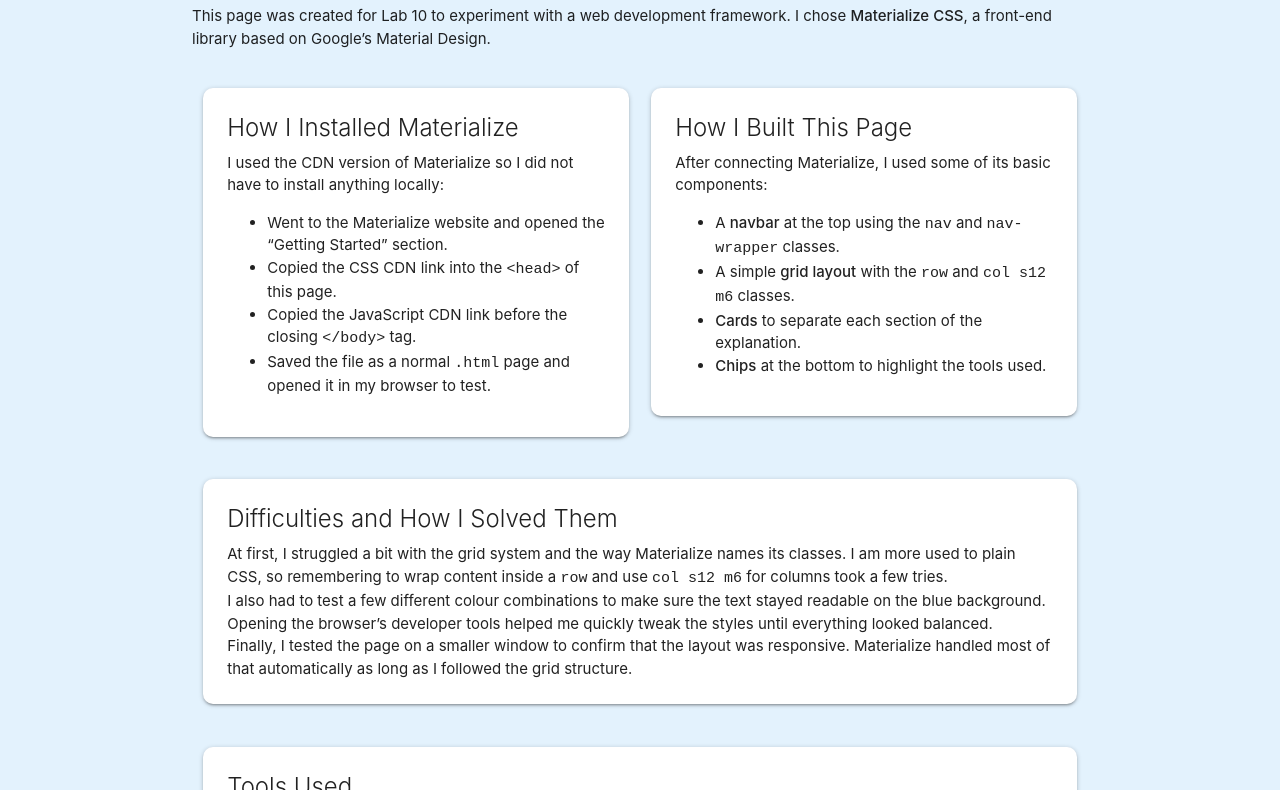
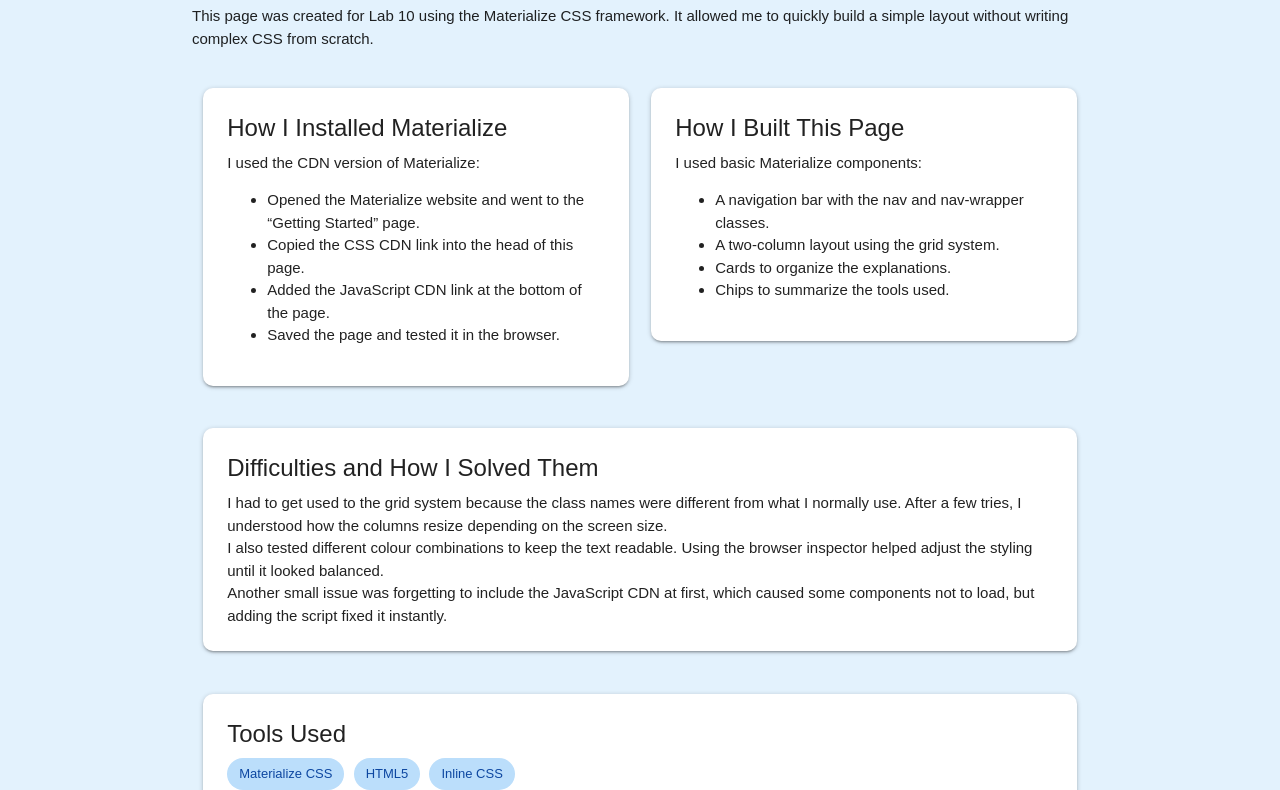
Before and after one commit to shade-zay/lab10-530, a plain HTML site: page index.html in a window 1280 px wide. Shown: the part 164-954 px from the top of the page. Drawn offline with nearby package versions, Linux system fonts and the light colour scheme.

Commit message:
Update index.html

```diff
--- a/index.html
+++ b/index.html
@@ -4,15 +4,12 @@
   <meta charset="UTF-8">
   <title>Lab 10 – Framework Demo (Materialize)</title>
   <meta name="viewport" content="width=device-width, initial-scale=1.0">
-
-  <link
-    rel="stylesheet"
-    href="https://cdnjs.cloudflare.com/ajax/libs/materialize/1.0.0/css/materialize.min.css"
-  >
+  <link rel="stylesheet" href="https://cdnjs.cloudflare.com/ajax/libs/materialize/1.0.0/css/materialize.min.css">
 
   <style>
     body {
       background: #e3f2fd;
+      font-family: Arial, sans-serif;
     }
     nav {
       box-shadow: none;
@@ -37,7 +34,7 @@
 
   <nav class="blue darken-3">
     <div class="nav-wrapper container">
-      <a href="#!" class="brand-logo">Lab 10 – My experience with Materialize CSS</a>
+      <a href="#!" class="brand-logo">Lab 10 – Framework Page</a>
     </div>
   </nav>
 
@@ -45,49 +42,42 @@
     <div class="section">
       <h4 class="page-title">Materialize CSS Framework Page</h4>
       <p>
-        This page was created for Lab 10 to experiment with a web development framework.
-        I chose <strong>Materialize CSS</strong>, a front-end library based on Google’s Material Design.
+        This page was created for Lab 10 using the Materialize CSS framework. It allowed me to quickly build a simple layout
+        without writing complex CSS from scratch.
       </p>
     </div>
 
     <div class="row">
-
       <div class="col s12 m6">
         <div class="card white">
           <div class="card-content">
             <span class="card-title">How I Installed Materialize</span>
-            <p>
-              I used the CDN version of Materialize so I did not have to install anything locally:
-            </p>
+            <p>I used the CDN version of Materialize:</p>
             <ul class="browser-default">
-              <li>Went to the Materialize website and opened the “Getting Started” section.</li>
-              <li>Copied the CSS CDN link into the <code>&lt;head&gt;</code> of this page.</li>
-              <li>Copied the JavaScript CDN link before the closing <code>&lt;/body&gt;</code> tag.</li>
-              <li>Saved the file as a normal <code>.html</code> page and opened it in my browser to test.</li>
+              <li>Opened the Materialize website and went to the “Getting Started” page.</li>
+              <li>Copied the CSS CDN link into the head of this page.</li>
+              <li>Added the JavaScript CDN link at the bottom of the page.</li>
+              <li>Saved the page and tested it in the browser.</li>
             </ul>
           </div>
         </div>
       </div>
 
-
       <div class="col s12 m6">
         <div class="card white">
           <div class="card-content">
             <span class="card-title">How I Built This Page</span>
-            <p>
-              After connecting Materialize, I used some of its basic components:
-            </p>
+            <p>I used basic Materialize components:</p>
             <ul class="browser-default">
-              <li>A <strong>navbar</strong> at the top using the <code>nav</code> and <code>nav-wrapper</code> classes.</li>
-              <li>A simple <strong>grid layout</strong> with the <code>row</code> and <code>col s12 m6</code> classes.</li>
-              <li><strong>Cards</strong> to separate each section of the explanation.</li>
-              <li><strong>Chips</strong> at the bottom to highlight the tools used.</li>
+              <li>A navigation bar with the nav and nav-wrapper classes.</li>
+              <li>A two-column layout using the grid system.</li>
+              <li>Cards to organize the explanations.</li>
+              <li>Chips to summarize the tools used.</li>
             </ul>
           </div>
         </div>
       </div>
     </div>
-
 
     <div class="row">
       <div class="col s12">
@@ -95,24 +85,21 @@
           <div class="card-content">
             <span class="card-title">Difficulties and How I Solved Them</span>
             <p>
-              At first, I struggled a bit with the grid system and the way Materialize names its classes.
-              I am more used to plain CSS, so remembering to wrap content inside a
-              <code>row</code> and use <code>col s12 m6</code> for columns took a few tries.
+              I had to get used to the grid system because the class names were different from what I normally use.
+              After a few tries, I understood how the columns resize depending on the screen size.
             </p>
             <p>
-              I also had to test a few different colour combinations to make sure the text stayed readable
-              on the blue background. Opening the browser’s developer tools helped me quickly tweak the
-              styles until everything looked balanced.
+              I also tested different colour combinations to keep the text readable. Using the browser inspector helped
+              adjust the styling until it looked balanced.
             </p>
             <p>
-              Finally, I tested the page on a smaller window to confirm that the layout was responsive.
-              Materialize handled most of that automatically as long as I followed the grid structure.
+              Another small issue was forgetting to include the JavaScript CDN at first, which caused some components
+              not to load, but adding the script fixed it instantly.
             </p>
           </div>
         </div>
       </div>
     </div>
-
 
     <div class="row">
       <div class="col s12">
@@ -121,7 +108,7 @@
             <span class="card-title">Tools Used</span>
             <div class="chip blue lighten-4 blue-text text-darken-4">Materialize CSS</div>
             <div class="chip blue lighten-4 blue-text text-darken-4">HTML5</div>
-            <div class="chip blue lighten-4 blue-text text-darken-4">Simple inline CSS</div>
+            <div class="chip blue lighten-4 blue-text text-darken-4">Inline CSS</div>
           </div>
         </div>
       </div>
@@ -130,12 +117,10 @@
 
   <footer class="blue darken-3 white-text">
     <div class="container center-align">
-      &copy; 2025 Zahra – Lab 10 Framework Demo
+      © 2025 Zahra – Lab 10 Framework Demo
     </div>
   </footer>
 
-  <script
-    src="https://cdnjs.cloudflare.com/ajax/libs/materialize/1.0.0/js/materialize.min.js">
-  </script>
+  <script src="https://cdnjs.cloudflare.com/ajax/libs/materialize/1.0.0/js/materialize.min.js"></script>
 </body>
 </html>
```
